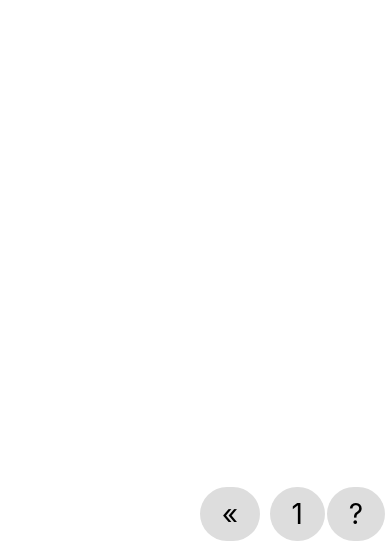
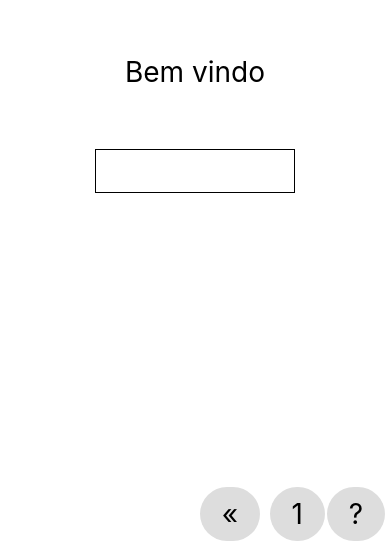
Before and after one commit to ayrtoneverton/mild_stress_app, a React Native app: screen / in a window 390 px wide. Shown: the part 298-844 px from the top of the page. Built offline with nearby package versions, Linux system fonts and the light colour scheme.

Commit message:
Criados os dois primeiros níveis. close #4

```diff
--- a/App.js
+++ b/App.js
@@ -1,7 +1,9 @@
 import React from 'react';
 import { Alert, StyleSheet, Text, View } from 'react-native';
+import Level1 from './src/level1';
+import Level2 from './src/level2';
 
-const levels = [];
+const levels = [Level1, Level2];
 
 export default class App extends React.Component {
 	constructor(props) {
--- /dev/null
+++ b/src/level1.js
@@ -0,0 +1,38 @@
+import React from 'react';
+import { StyleSheet, Text, View, TextInput } from 'react-native';
+
+export default class Level1 extends React.Component {
+	checkText(text){
+		if(text.toLowerCase().replace(/[^a-z]/g,'') == 'bemvindo')
+			this.props.nextLevel();
+	}
+	render() {
+		return (
+			<View style={styles.container}>
+				<Text style={styles.title}>Bem vindo</Text>
+				<TextInput
+					style={styles.input}
+					onChangeText={this.checkText.bind(this)}/>
+			</View>
+		);
+	}
+}
+
+const styles = StyleSheet.create({
+	container: {
+		flex: 1,
+		alignItems: 'center',
+		justifyContent: 'center'
+	},
+	title: {
+		fontSize: 28,
+		marginBottom: 60
+	},
+	input: {
+		width: 200,
+		fontSize: 22,
+		padding: 8,
+		borderWidth: 1,
+		borderColor: '#000'
+	}
+});
--- /dev/null
+++ b/src/level2.js
@@ -0,0 +1,72 @@
+import React from 'react';
+import { StyleSheet, View } from 'react-native';
+
+export default class Level2 extends React.Component {
+	constructor(props) {
+		super(props);
+		this.state = { count: 1 };
+		this.sequenceMap = [
+			4, 6, 5,
+			2, 8, 9,
+			3, 7, 1
+		];
+		this.dimension = 3;
+		this.totalBlocks = this.dimension * this.dimension;
+	}
+	select(order) {
+		if(order == this.state.count){
+			this['item-'+ (this.totalBlocks - order)].setNativeProps({style: styles.blockCheck});
+			this.setState({ count: order + 1 });
+			if(order == this.totalBlocks)
+				this.props.nextLevel();
+		}else{
+			for (let i = (this.totalBlocks - this.state.count); i < this.totalBlocks; i++) {
+				this['item-'+ i].setNativeProps({style: styles.block});
+			}
+			this.setState({ count: 1 });
+		}
+	}
+	getBlocks(column){
+		let blocks = [];
+		for (let i = (column * this.dimension); i < (column * this.dimension + this.dimension); i++) {
+			blocks[i] = (<View key={i}
+							style={styles.block}
+							ref={item => this['item-'+i] = item}
+							onTouchEnd={() => this.select(this.sequenceMap[i])}/>);
+		}
+		return blocks;
+	}
+	getColumns(){
+		let columns = [];
+		for (let i = 0; i < this.dimension; i++) {
+			columns[i] = <View key={this.totalBlocks + 1 + i}>{this.getBlocks(i)}</View>;
+		}
+		return columns;
+	}
+	render() {
+		return (
+			<View style={styles.container}>
+				{this.getColumns()}
+			</View>
+		);
+	}
+}
+
+const styles = StyleSheet.create({
+	container: {
+		flex: 1,
+		alignItems: 'center',
+		flexDirection:'row',
+		justifyContent: 'center'
+	},
+	block: {
+		backgroundColor: '#bbb',
+		padding: 40,
+		margin: 10
+	},
+	blockCheck: {
+		backgroundColor: '#0bb',
+		padding: 40,
+		margin: 10
+	}
+});
```
